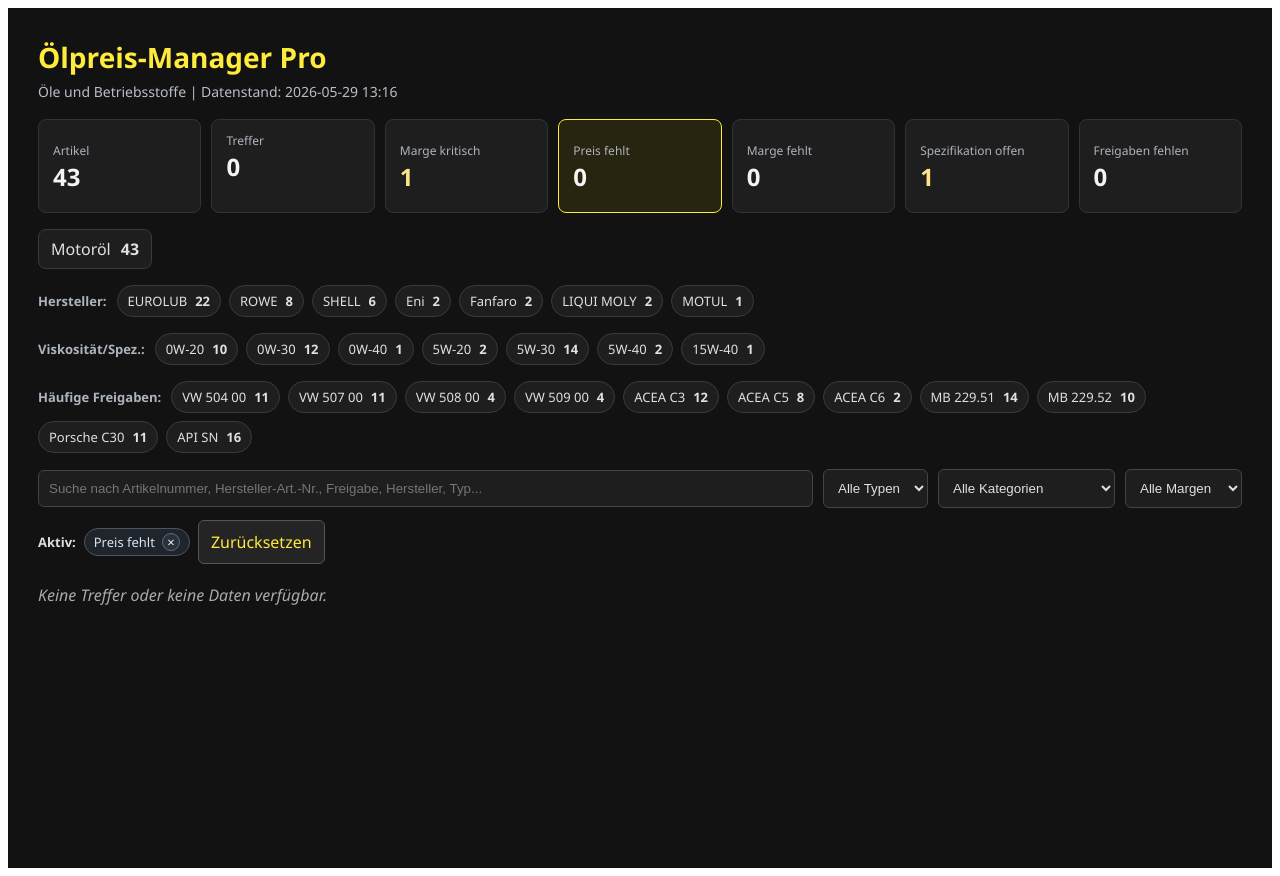
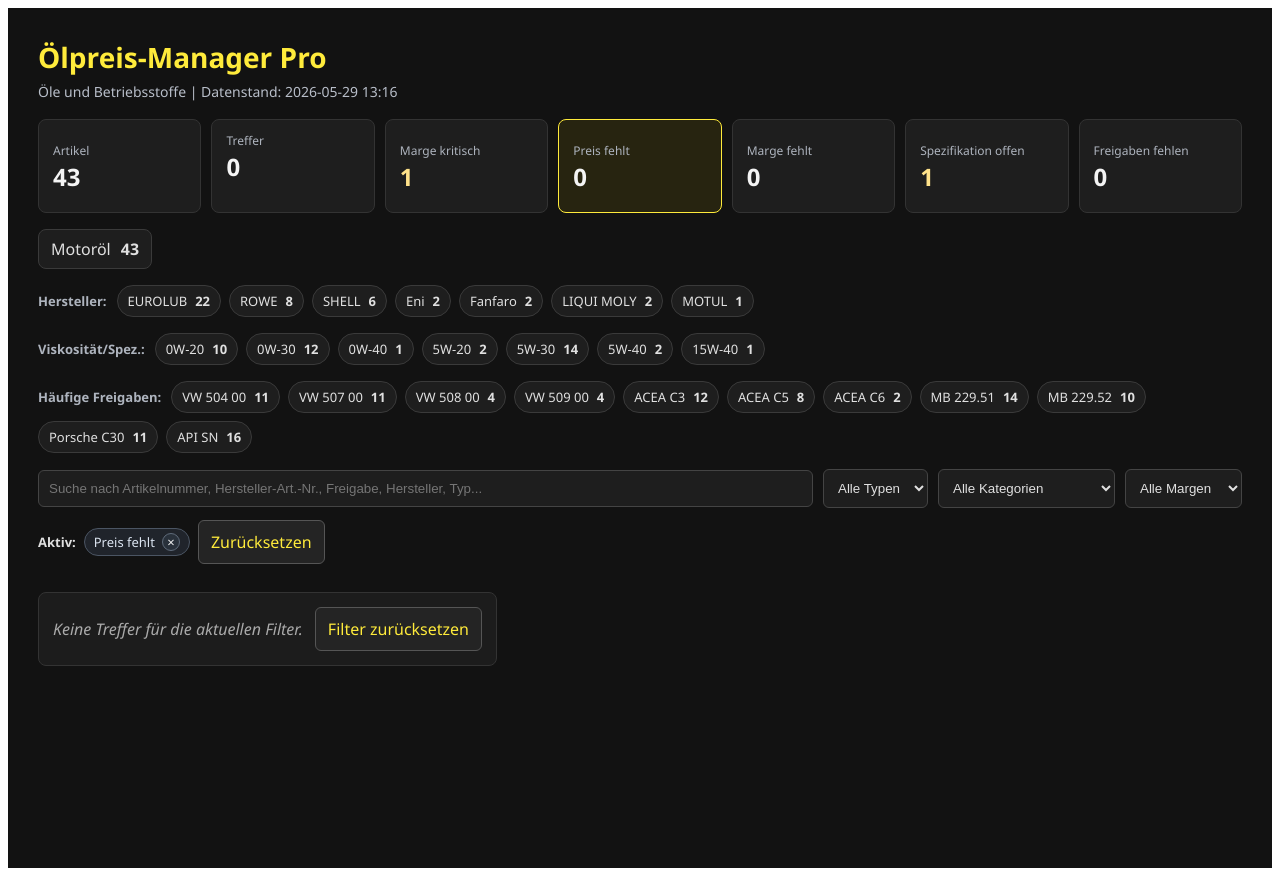
Before and after one commit to McLovin84de/Oelpreis-Manager-Pro, a React (Vite) app: page / in a window 1280 px wide. Both pictures are taken after a click on the button "Artikel mit fehlendem Preis anzeigen". Built offline with nearby package versions, Linux system fonts and the light colour scheme.

Commit message:
UI: Leere Treffer leichter zuruecksetzen

```diff
--- a/src/App.jsx
+++ b/src/App.jsx
@@ -979,7 +979,16 @@ function App() {
           </table>
         </div>
       ) : (
-        <p style={styles.noData}>Keine Treffer oder keine Daten verfügbar.</p>
+        <div style={styles.emptyState}>
+          <p style={{ ...styles.noData, ...styles.emptyStateText }}>
+            {hasActiveControls ? "Keine Treffer für die aktuellen Filter." : "Keine Daten verfügbar."}
+          </p>
+          {hasActiveControls ? (
+            <button type="button" onClick={resetControls} style={styles.resetButton}>
+              Filter zurücksetzen
+            </button>
+          ) : null}
+        </div>
       )}
     </div>
   );
@@ -1144,6 +1153,18 @@ const styles = {
   freigabenToggle: { display: "inline-block", marginLeft: "8px", border: "1px solid #555", borderRadius: "4px", padding: "2px 7px", backgroundColor: "#242424", color: "#ffeb3b", cursor: "pointer", font: "inherit", fontSize: "12px" },
   tr: { backgroundColor: "#1a1a1a" },
   trAlt: { backgroundColor: "#181818" },
+  emptyState: {
+    display: "inline-flex",
+    alignItems: "center",
+    gap: "12px",
+    flexWrap: "wrap",
+    marginTop: "10px",
+    padding: "14px",
+    border: "1px solid #333",
+    borderRadius: "8px",
+    backgroundColor: "#1c1c1c",
+  },
+  emptyStateText: { margin: 0 },
   noData: { marginTop: "20px", fontStyle: "italic", color: "#aaa" },
   errorBox: { backgroundColor: "#4a1515", border: "1px solid #8a2b2b", color: "#ffb3b3", borderRadius: "8px", padding: "12px 14px" },
   inlineWarning: { color: "#ffe28a", fontWeight: 700 },
```
Also changed, not shown: 1 other file (tests, documents, lock files or other folders).
